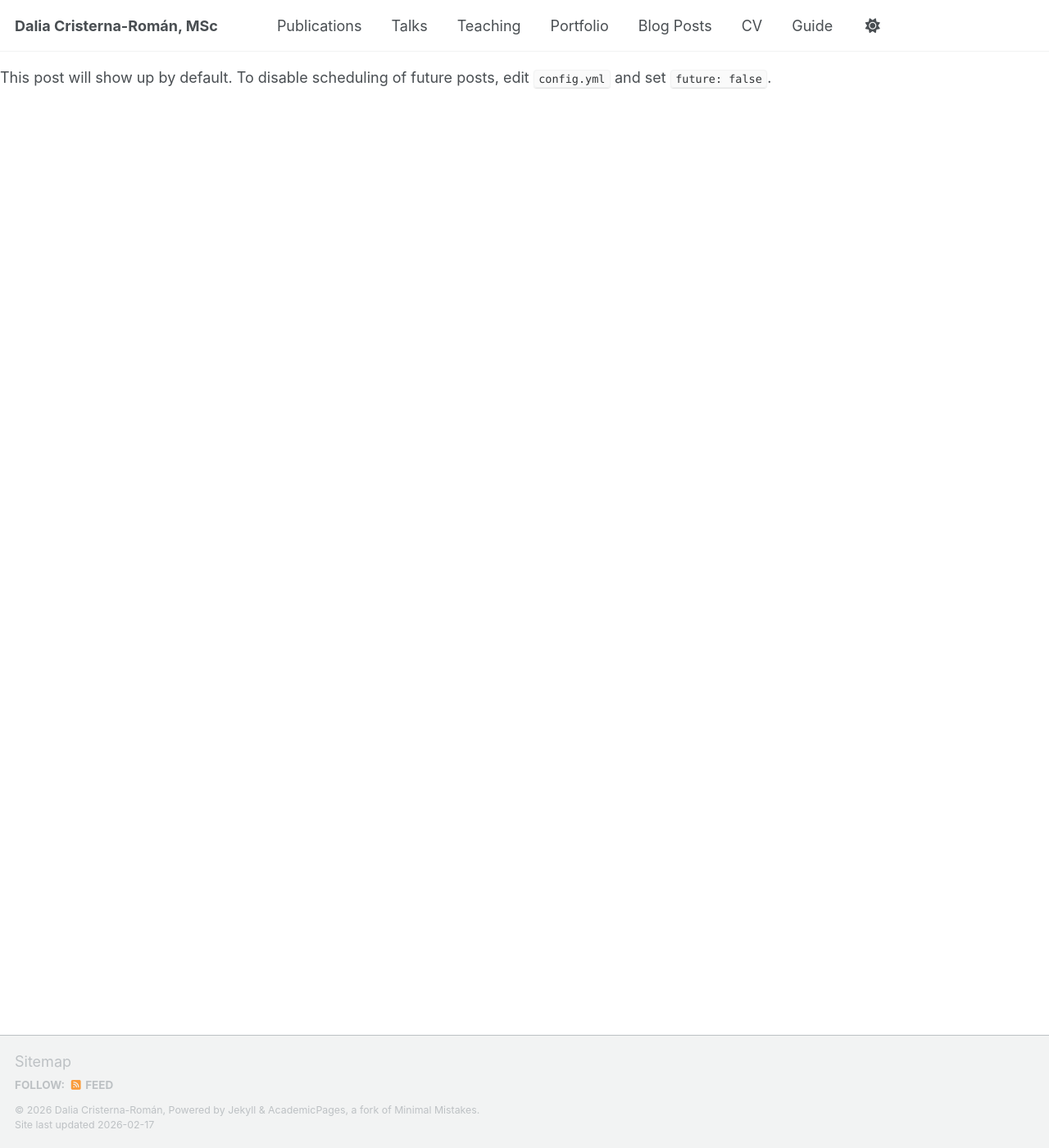
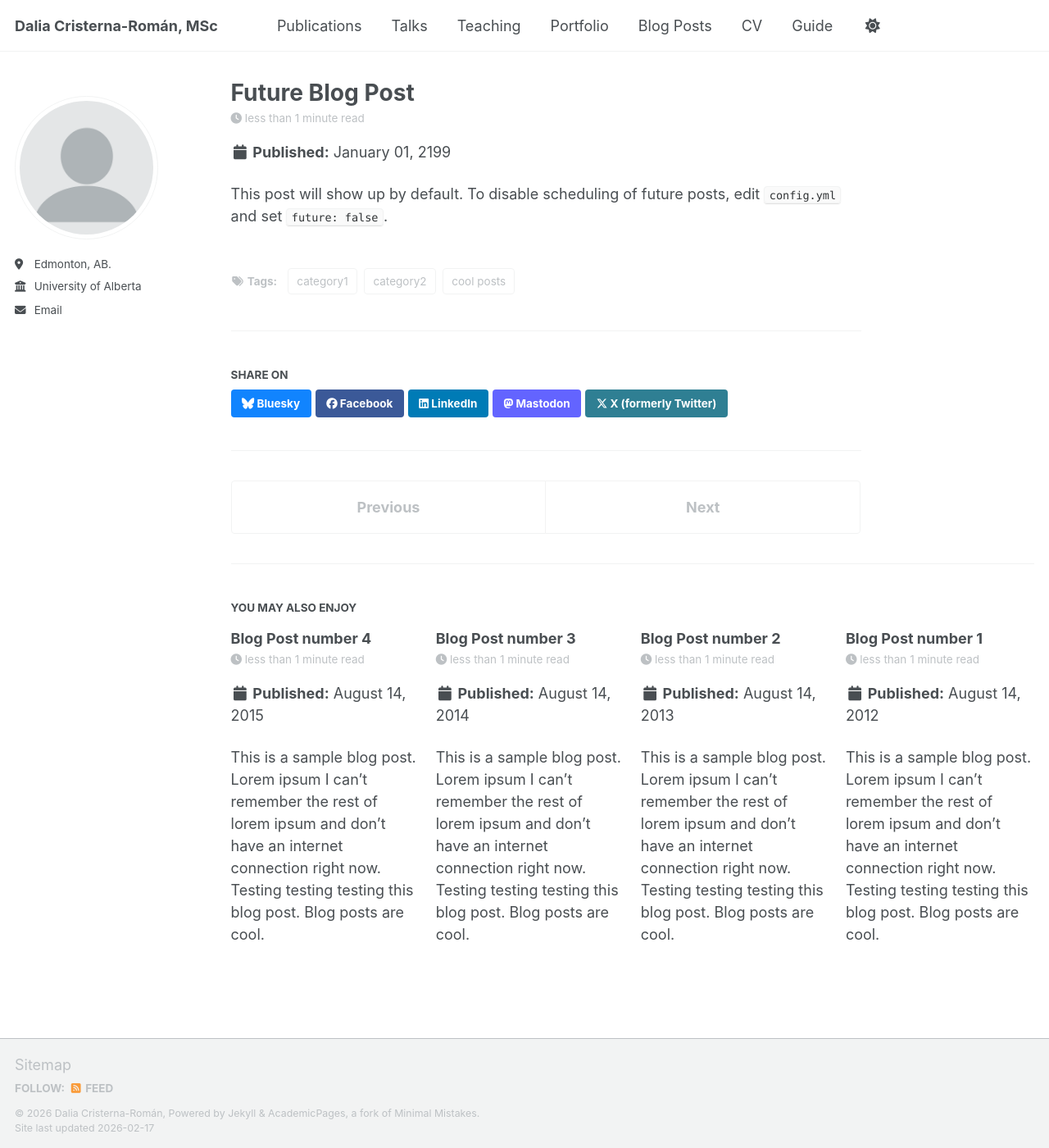
Before and after one commit to daliacristernaroman/dcr3.github.io, a Jekyll site: the page built from _posts/2199-01-01-future-post.md, in a window 1280 px wide and 1400 px high. Shown: the whole window at 82% size. Built offline with Jekyll 4.4.1, drawn with Linux system fonts in a browser that asks for light colours; a script bundle is joined from its source files by our own code; our own code applies the rules of GitHub Pages for plain Markdown files; library files that are not in the unit come from our copies; some of the changed lines change nothing that is shown.

Commit message:
Enable default settings for posts in config

```diff
--- a/_config.yml
+++ b/_config.yml
@@ -238,16 +238,16 @@ collections:
 # These settings control how pages and collections are included in the site
 defaults:
   # _posts
-#  - scope:
- #     path: ""
-  #    type: posts
-   # values:
-    #  layout: single
-     # author_profile: true
-      #read_time: true
-      #comments: true
-      #share: true
-      #related: true
+  - scope:
+      path: ""
+      type: posts
+    values:
+      layout: single
+      author_profile: true
+      read_time: true
+      comments: true
+      share: true
+      related: true
   # _pages
   - scope:
       path: ""
```
